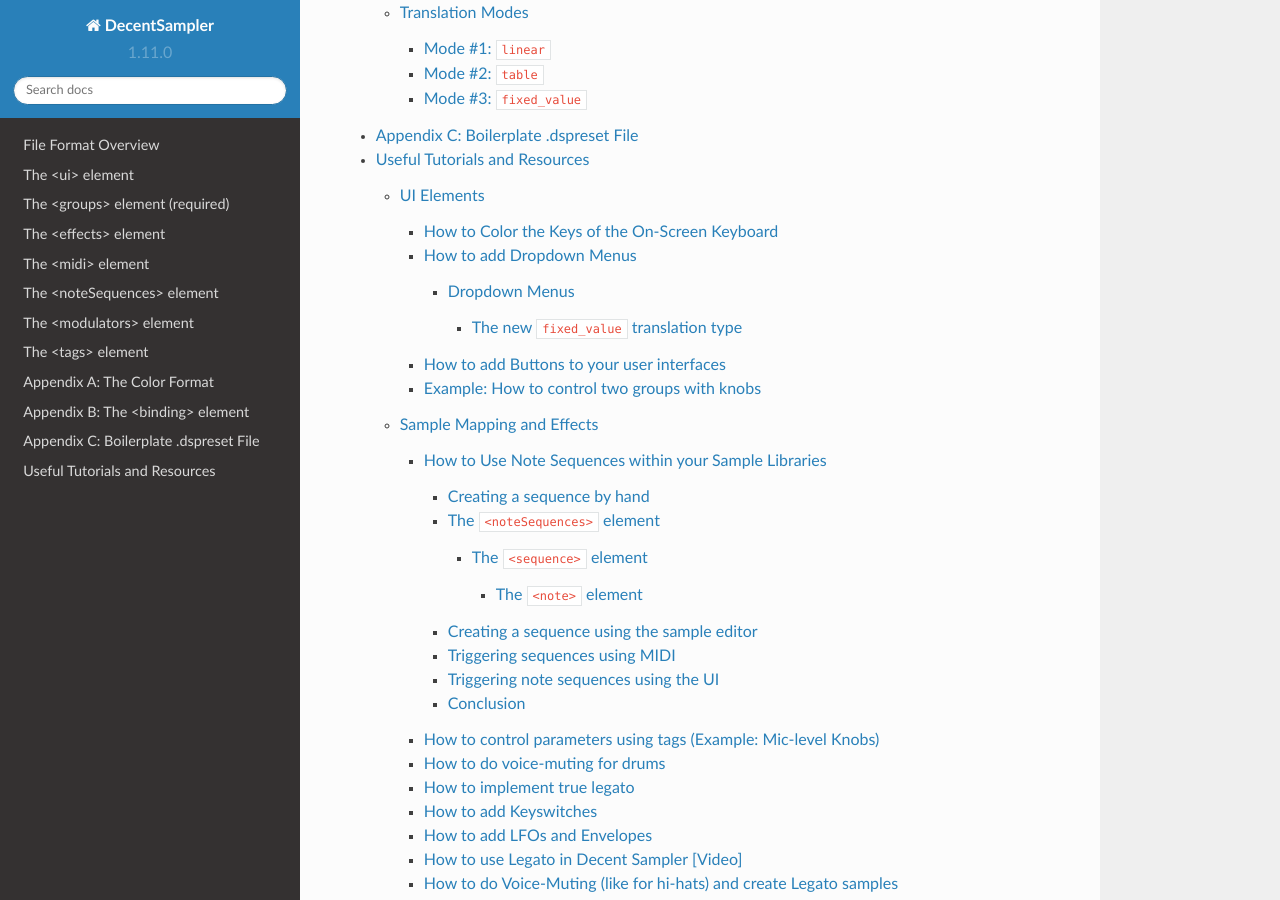
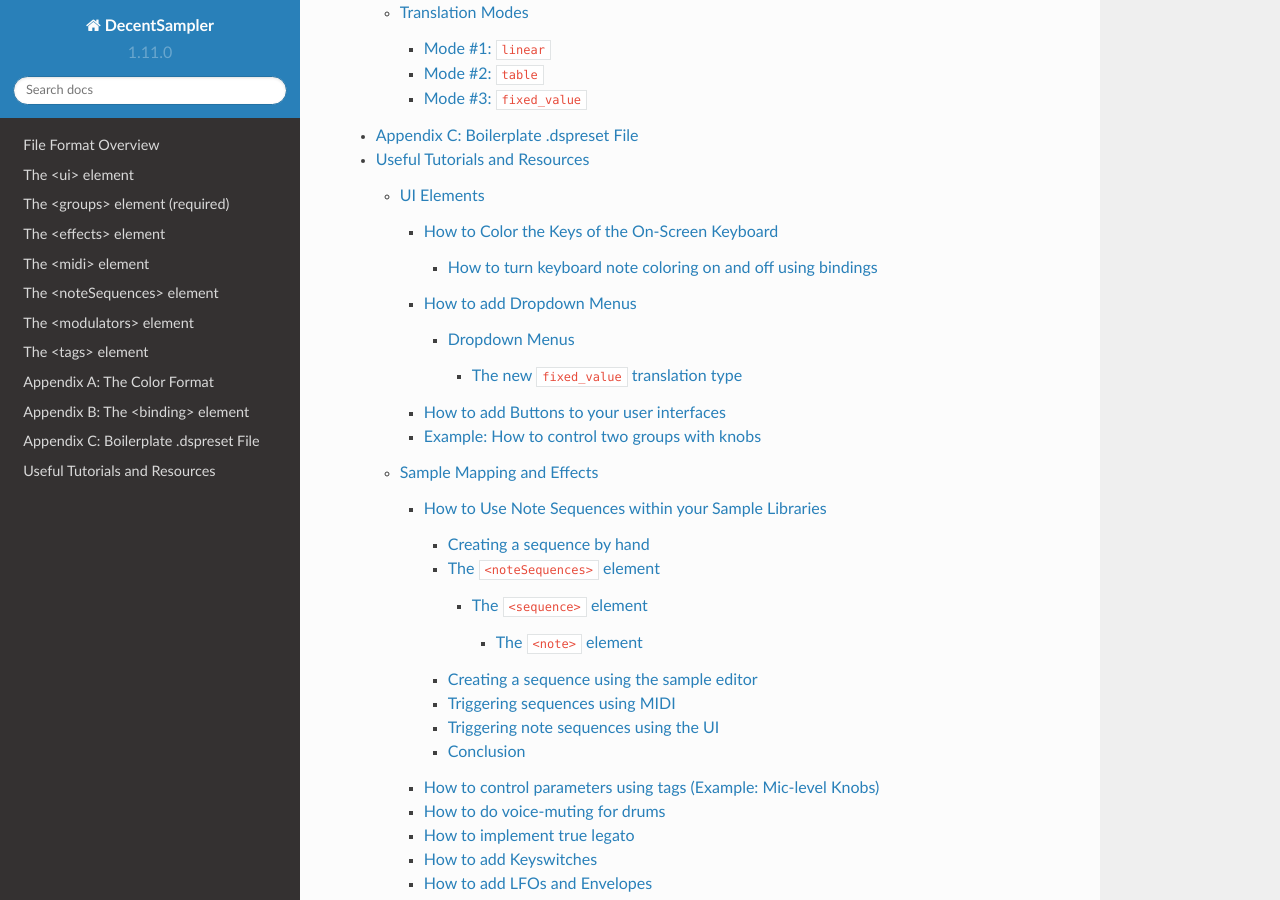
Before and after one commit to DecentSamples/DecentSampler-Developers-Guide, a Sphinx documentation site: the page built from docs/source/index.rst, in a window 1280 px wide and 900 px high, scrolled down 1925 px. Built offline with Sphinx 7.4.7 and the Read the Docs theme 2.0.0, drawn with Linux system fonts in a browser that asks for light colours.

````diff
--- a/docs/source/topic-colored-keys.md
+++ b/docs/source/topic-colored-keys.md
@@ -10,7 +10,7 @@
 ```xml
 <DecentSampler>
     <ui>
-        <em><!-- Other stuffhere --></em>
+        <!-- Other stuffhere -->
         <keyboard>
             <color loNote="36" hiNote="50" color="FF2C365E" />
             <color loNote="51" hiNote="57" color="FF6D9DC5" />
@@ -19,10 +19,46 @@
             <color loNote="74" hiNote="84" color="FFD19D61" />
         </keyboard>
     </ui>
-    <em><!-- Other stuff here --></em>
+    <!-- Other stuff here -->
 </DecentSampler>
 ```
 
 By default, Decent Sampler highlights all of the notes that are mapped for a given sample. If you use the color keys feature, this default highlighting will be turned off and it will be up to you to color whatever keys you want.
 
 Full documentation for the color element is [here](#the-ui-element).
+
+## How to turn keyboard note coloring on and off using bindings
+
+It also possible to programmically turn keyboard coloring on and off using bindings. Here's an example of how to do that:
+
+```xml
+<DecentSampler>
+    <ui>
+        <button name="Strum Enabled" x="464" y="82" width="14" height="14" style="image" value="1" visible="false">
+        <state name="Off" mainImage="Images/StrumsCheckboxUnchecked.png" hoverImage="Images/StrumsCheckboxUnchecked.png" clickImage="Images/StrumsCheckboxUnchecked.png">
+            <binding level="ui" type="keyboard_color" colorIndex="0" parameter="ENABLED" translation="fixed_value" translationValue="false"/>
+            <binding level="ui" type="keyboard_color" colorIndex="1" parameter="ENABLED" translation="fixed_value" translationValue="false"/>
+            <binding level="ui" type="keyboard_color" colorIndex="2" parameter="ENABLED" translation="fixed_value" translationValue="false"/>
+            <binding level="ui" type="keyboard_color" colorIndex="3" parameter="ENABLED" translation="fixed_value" translationValue="false"/>
+            <binding level="ui" type="keyboard_color" colorIndex="4" parameter="ENABLED" translation="fixed_value" translationValue="false"/>
+        </state>
+        <state name="On" mainImage="Images/StrumsCheckboxChecked.png" hoverImage="Images/StrumsCheckboxChecked.png" clickImage="Images/StrumsCheckboxChecked.png">
+            <binding level="ui" type="keyboard_color" colorIndex="0" parameter="ENABLED" translation="fixed_value" translationValue="true"/>
+            <binding level="ui" type="keyboard_color" colorIndex="1" parameter="ENABLED" translation="fixed_value" translationValue="true"/>
+            <binding level="ui" type="keyboard_color" colorIndex="2" parameter="ENABLED" translation="fixed_value" translationValue="true"/>
+            <binding level="ui" type="keyboard_color" colorIndex="3" parameter="ENABLED" translation="fixed_value" translationValue="true"/>
+            <binding level="ui" type="keyboard_color" colorIndex="4" parameter="ENABLED" translation="fixed_value" translationValue="true"/>
+        </state>
+      </button>
+        <keyboard>
+            <color loNote="36" hiNote="50" color="FF2C365E" />
+            <color loNote="51" hiNote="57" color="FF6D9DC5" />
+            <color loNote="58" hiNote="67" color="FFCCF3F5" />
+            <color loNote="68" hiNote="73" color="FFE8DA9B" />
+            <color loNote="74" hiNote="84" color="FFD19D61" />
+        </keyboard>
+    </ui>
+    <!-- Other stuff here -->
+</DecentSampler>
+
+```
````
Also changed, not shown: docs/source/appendix-b-the-binding-element.md (+4 -1 lines).
